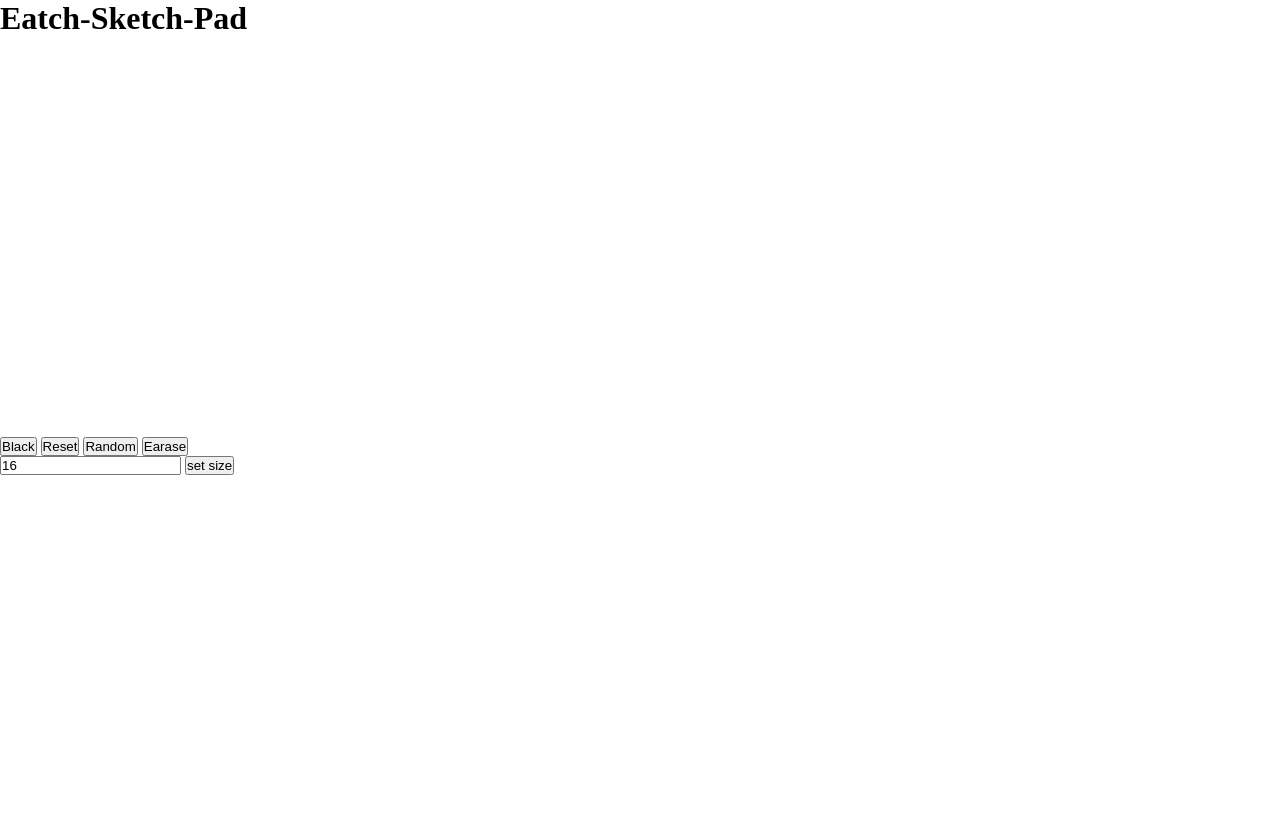
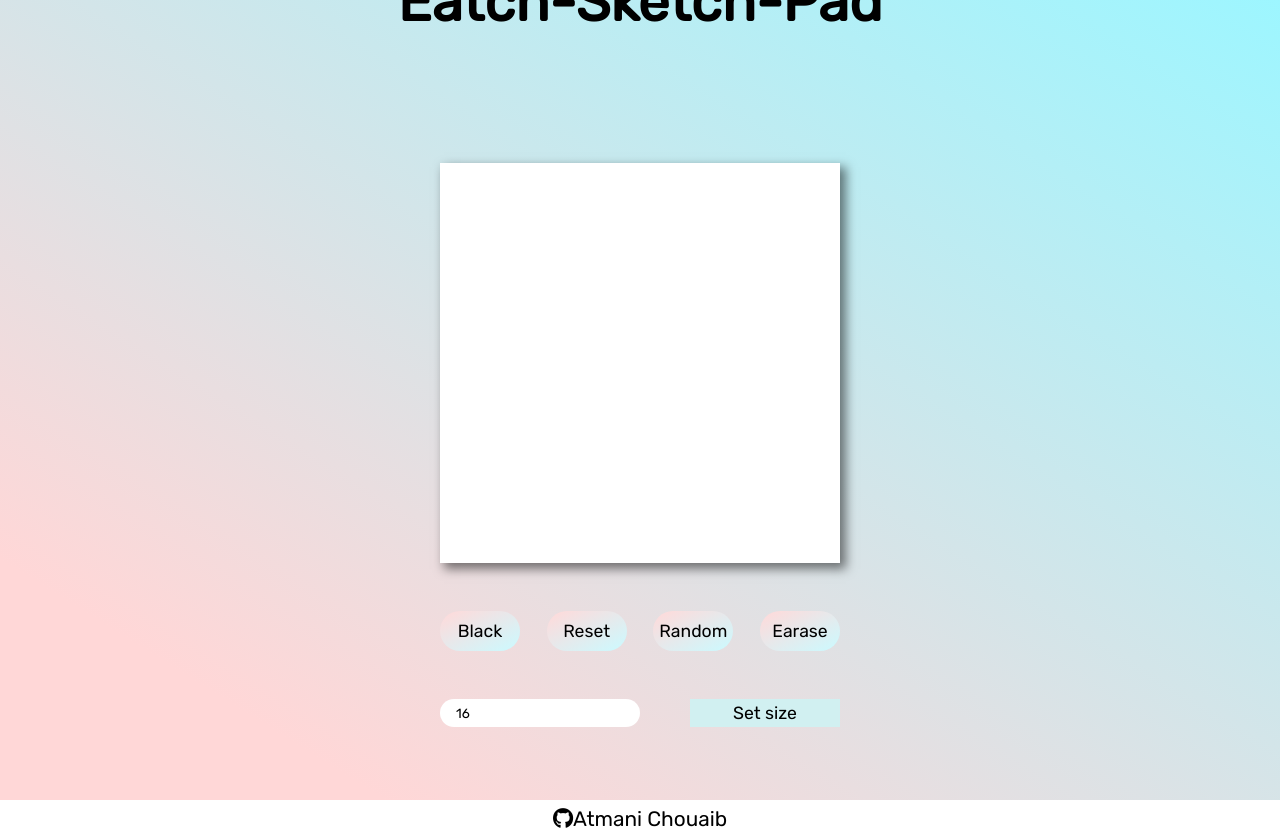
Before and after one commit to AtmaniChouaib22/Etch-A-Sketch, a plain HTML site: page index.html in a window 1280 px wide. Before the commit the page ends 800 px from the top, so only its background shows below. Drawn offline with Linux system fonts and the light colour scheme.

Commit message:
i added the ui for the project added the stop drawing onclick feature

```diff
--- a/app.js
+++ b/app.js
@@ -1,5 +1,5 @@
 let color = "black"; //global color variable
-
+let click = false ;
 //button targettings
 let setButton = document.querySelector(".setButton");
 let randomButton = document.querySelector("#randomButton") ;
@@ -10,6 +10,18 @@ let resetButton = document.querySelector("#resetButton") ;
 //default onload app  16 x 16
 document.addEventListener("DOMContentLoaded", function() {
     createBoard(16);
+
+    document.querySelector("body").addEventListener("click" , (e)=> {
+        if(e.target.tagName != "BUTTON"){
+            click = !click ;
+            let draw = document.querySelector(".playAccesse");
+            if(click){
+                draw.innerHTML = "Now you Can Draw" ;
+            }else {
+                draw.innerHTML = "You Can't Draw Right Now" ;
+            }
+        }
+    })
 
 })
 //board creation function
@@ -35,8 +47,7 @@ function getSize(){
     let userInpVal = document.querySelector("input").value;
     if(userInpVal < 2 || userInpVal >= 100){
         console.log("wrong input");
-    }else{
-        console.log("play");
+        return;
     }
     return userInpVal ;
 }
@@ -44,6 +55,7 @@ function getSize(){
 //set color function
 
 function colorDiv(){
+    if(click){
         if(color == "random"){
             this.style.backgroundColor = `hsl(${Math.random()*360},100% ,50%)`;
         }else if (color == "black"){
@@ -52,6 +64,7 @@ function colorDiv(){
             this.style.backgroundColor = "white";
         }else {
             this.style.backgroundColor = "black";
+        }
     }
 }
 //assigning color choice to the color variable
--- a/index.html
+++ b/index.html
@@ -4,6 +4,10 @@
     <meta charset="UTF-8">
     <meta name="viewport" content="width=device-width, initial-scale=1.0">
     <title>Etch-a-Sketch</title>
+    <link rel="preconnect" href="https://fonts.googleapis.com">
+    <link rel="preconnect" href="https://fonts.gstatic.com" crossorigin>
+    <link rel="stylesheet" href="https://cdnjs.cloudflare.com/ajax/libs/font-awesome/6.4.2/css/all.min.css" integrity="sha512-z3gLpd7yknf1YoNbCzqRKc4qyor8gaKU1qmn+CShxbuBusANI9QpRohGBreCFkKxLhei6S9CQXFEbbKuqLg0DA==" crossorigin="anonymous" referrerpolicy="no-referrer" />
+    <link href="https://fonts.googleapis.com/css2?family=Mitr&family=Rubik&display=swap" rel="stylesheet">
     <link rel="stylesheet" href="styles.css">
 </head>
 <body>
@@ -12,6 +16,7 @@
             <h1>Eatch-Sketch-Pad</h1>
         </div>
         <div class="content">
+            <span class="playAccesse"> </span>
             <div class="board"></div>
             <div class="buttons">
                 <button id="blackButton">Black</button>
@@ -19,10 +24,13 @@
                 <button id="randomButton">Random</button>
                 <button id="earaseButton">Earase</button>
             </div>
-            <div>
+            <div class="inp-section">
                 <input type="text" placeholder="size" value="16">
-                <button class="setButton">set size</button>
+                <button class="setButton">Set size</button>
             </div>
+        </div>
+        <div class="footer">
+            <span class="git-logo"><i class="fa-brands fa-github"></i>Atmani Chouaib</span>
         </div>
     </div>
 
--- a/styles.css
+++ b/styles.css
@@ -2,10 +2,97 @@
     box-sizing: border-box;
     margin: 0;
     padding: 0;
+    font-family: 'Mitr', sans-serif;
+    font-family: 'Rubik', sans-serif;
 }
 
 .board {
     width: 400px;
     height: 400px;
+    background-color: white;
     display: grid;
+    cursor: crosshair;
+    box-shadow: 5px 5px 10px 1px rgba(0,0,0,0.5) ;
 }
+h1{
+    font-size: 3.5rem;
+}
+.playAccesse {
+    display: flex;
+    text-align: center;
+    justify-content: center;
+    align-items: center;
+    font-size: 1.1rem;
+}
+
+.flex-container{
+    height: 100vh;
+    display: flex ;
+    flex-direction: column;
+    justify-content: center;
+    align-items: center;
+    gap: 5rem;
+    background: linear-gradient(to top right, rgba(255,215,215,1) 15%, rgba(157,246,255,1) 100%);;
+}
+.content {
+    display: flex;
+    flex-direction: column;
+    gap: 3rem;
+
+}
+
+.buttons {
+    display: flex;
+    justify-content: space-between;
+
+}
+.buttons > button {
+    width: 80px;
+    height: 40px;
+    text-align: center;
+    font-size: 1.1rem;
+    border: none;
+    border-radius: 20px;
+    background: linear-gradient(to bottom right, rgba(255,218,218,1) 3%, rgba(203,250,255,1) 100%);
+    cursor: pointer;
+}
+.buttons > button:hover {
+    transform: scale(1.1);
+    transition: 0.3s;
+    box-shadow: 5px 5px 10px 1px rgba(0,0,0,0.5) ;
+}
+.inp-section {
+    display: flex;
+    justify-content: space-between;
+}
+
+.inp-section > input {
+    width: 200px;
+    height: 1.8rem;
+    text-align: start;
+    border: none;
+    border-radius: 20px;
+    padding-left: 1rem;
+}
+.inp-section > input:hover {
+    box-shadow: 5px 5px 10px 1px rgba(0,0,0,0.5) ;
+}
+
+.inp-section > button {
+    width: 150px;
+    height: 1.8rem;
+    text-align: center;
+    font-size: 1.1rem;
+    border: none;
+    background-color: rgb(209, 240, 241);
+    cursor: pointer;
+}
+
+.inp-section > button:hover {
+    transform: scale(1.1);
+    transition: 0.3s;
+    box-shadow: 5px 5px 10px 1px rgba(0,0,0,0.5) ;
+}
+.footer {
+    font-size: 1.3rem;
+}
```
Lines whose indentation alone changed are shown as unchanged.
